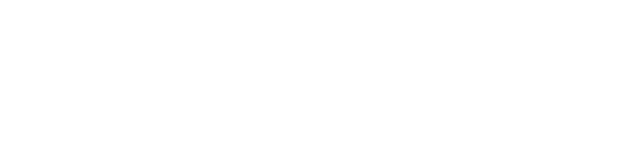
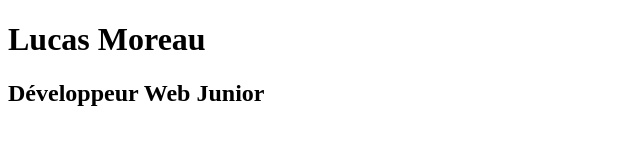
Before and after one commit to LucasAliasElvennope/CV-Html, a website: page cv.html in a window 1280 px wide. Shown: the whole page, without its empty margins (0-640 px from the left). Drawn offline with Linux system fonts and the light colour scheme.

Commit message:
feat: add two main title

```diff
--- a/cv.html
+++ b/cv.html
@@ -6,5 +6,7 @@
   <title>Lucas Moreau - Développeur Web Junior</title>
 </head>
 <body>
+  <h1>Lucas Moreau</h1>
+  <h2>Développeur Web Junior</h2>
 </body>
 </html>
```
